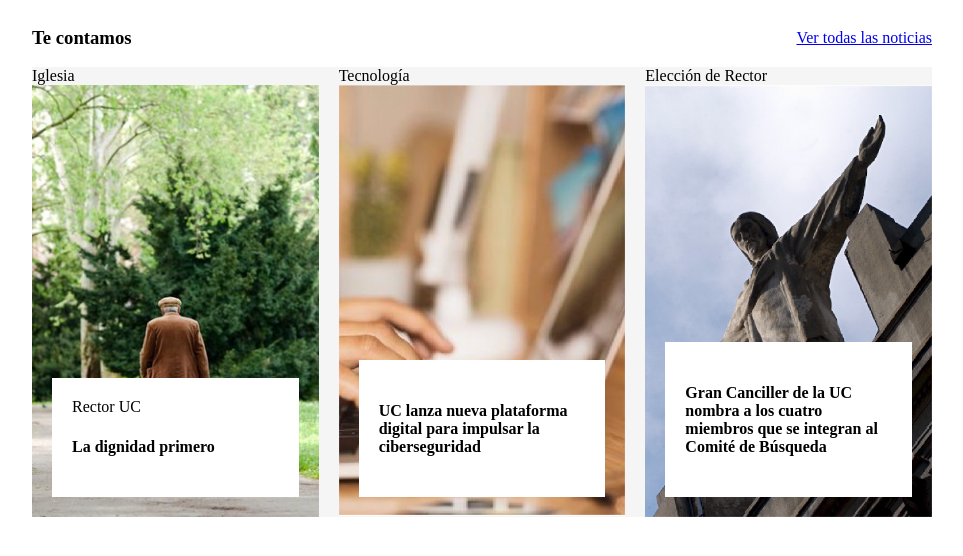
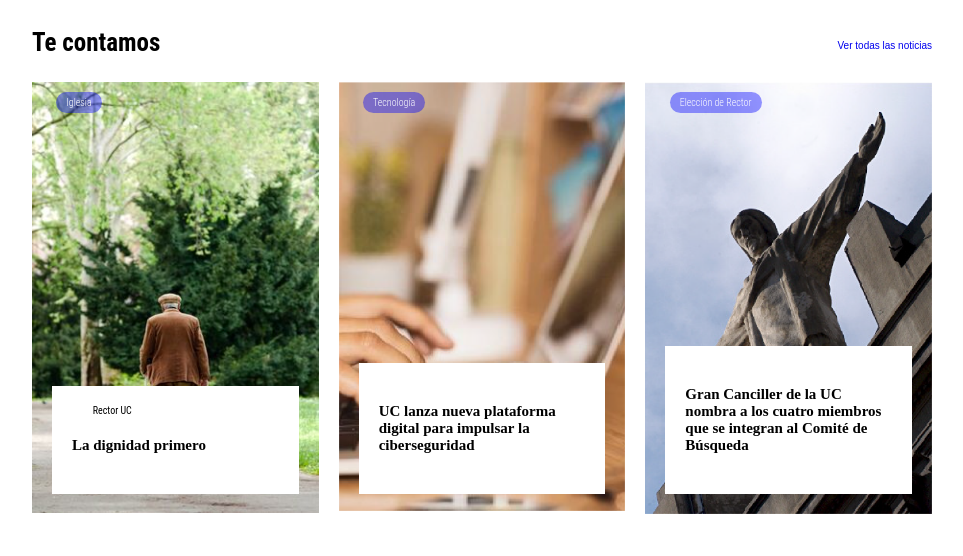
Before and after one commit to ead-codigo-2024/ejercicios-Jomanzana, a plain HTML site: page Tarea 3/index.html in a window 1280 px wide. Shown: the whole page, without its empty margins (158-1121 px from the left). Drawn offline with Linux system fonts and the light colour scheme.

Commit message:
Tarea 3
Ejercicio 3.

```diff
--- a/Tarea 3/index.html
+++ b/Tarea 3/index.html
@@ -5,30 +5,36 @@
 <div class="container">
     <header class="container_header">
       <h3>Te contamos</h3>
-      <a href="#">Ver todas las noticias</a>
+      <a href="#"> <style text-decoration: none;></style> Ver todas las noticias</a>
     </header>
     <div class="container_body">
       <article class="access">
-        <span class="access__tag">Iglesia</span>
         <div class="access__content">
-          <span class="access__epigraph">Rector UC</span>
+          <span class="access__subtitle">Rector UC</span>
           <h4 class="access__title">La dignidad primero</h4>
         </div>
+        <div class="contenedor">
         <img src="tarea 3 a.jpg" alt="La dignidad primero" class="access__img">
+        <span class="access_tag">Iglesia</span>
+        </div>
       </article>
       <article class="access">
-        <span class="access__tag">Tecnología</span>
         <div class="access__content">
           <h4 class="access__title">UC lanza nueva plataforma digital para impulsar la ciberseguridad</h4>
         </div>
+        <div class="contenedor">
         <img src="Recurso 2@3x.png" alt="UC lanza nueva plataforma digital para impulsar la ciberseguridad" class="access__img">
+        <span class="access_tag">Tecnología</span>
+        </div>
       </article>
       <article class="access">
-        <span class="access__tag">Elección de Rector</span>
         <div class="access__content">
           <h4 class="access__title">Gran Canciller de la UC nombra  a los cuatro miembros que se integran al Comité de Búsqueda</h4>
         </div>
+        <div class="contenedor">
         <img src="Recurso 1@3x.png" alt="Gran Canciller de la UC nombra  a los cuatro miembros que se integran al Comité de Búsqueda" class="access__img">
+        <span class="access_tag">Elección de Rector</span>
+        </div>
       </article>
     </div>
   </div>
--- a/Tarea 3/style3.css
+++ b/Tarea 3/style3.css
@@ -1,7 +1,7 @@
 .container {
     max-width: 900px;
     margin-inline: auto;
-    background-color: whitesmoke;
+    background-color: white;
   }
   .container_header {
     display: flex;
@@ -15,6 +15,7 @@
     display: grid;
     grid-template-columns: 1fr 1fr 1fr;
     gap: 20px;
+    height: auto;
   }
   img,
   video {
@@ -36,3 +37,49 @@
     padding: 20px;
     background-color: white;
   }
+  h3{
+    margin-top: 20px;
+    font-family: "Roboto Condensed";
+    font-size: 25px;
+  }
+  a{
+    text-decoration: none;
+    font-family: "Nunito Sans" , sans-serif;
+    font-size: 10px;
+  }
+  span{
+    margin-left: 5%;
+    padding: 5%;
+    border-radius: 5%;
+    font-family: "Raleway";
+    font-size: 15px;
+  }
+  h4{
+    font-family: "Oswald";
+    font-size: 15px;
+  }
+  div span{
+    font-family: "Roboto Condensed";
+    font-size: 10px;
+  }
+ <style>
+  .contenedor {
+    position: relative;
+    width: 100%;
+  }
+  .contenedor img {
+    width: 100%;
+    height: auto;
+  }
+  .access_tag {
+    position: absolute;
+    top: 10px;
+    left: 10px;
+    background-color: rgba(0, 0, 255, 0.407);
+    color: white;
+    padding: 5px 10px;
+    font-size: 10px;
+    font-weight: lighter;
+    border-radius: 2rem;
+  }
+</style>
```
